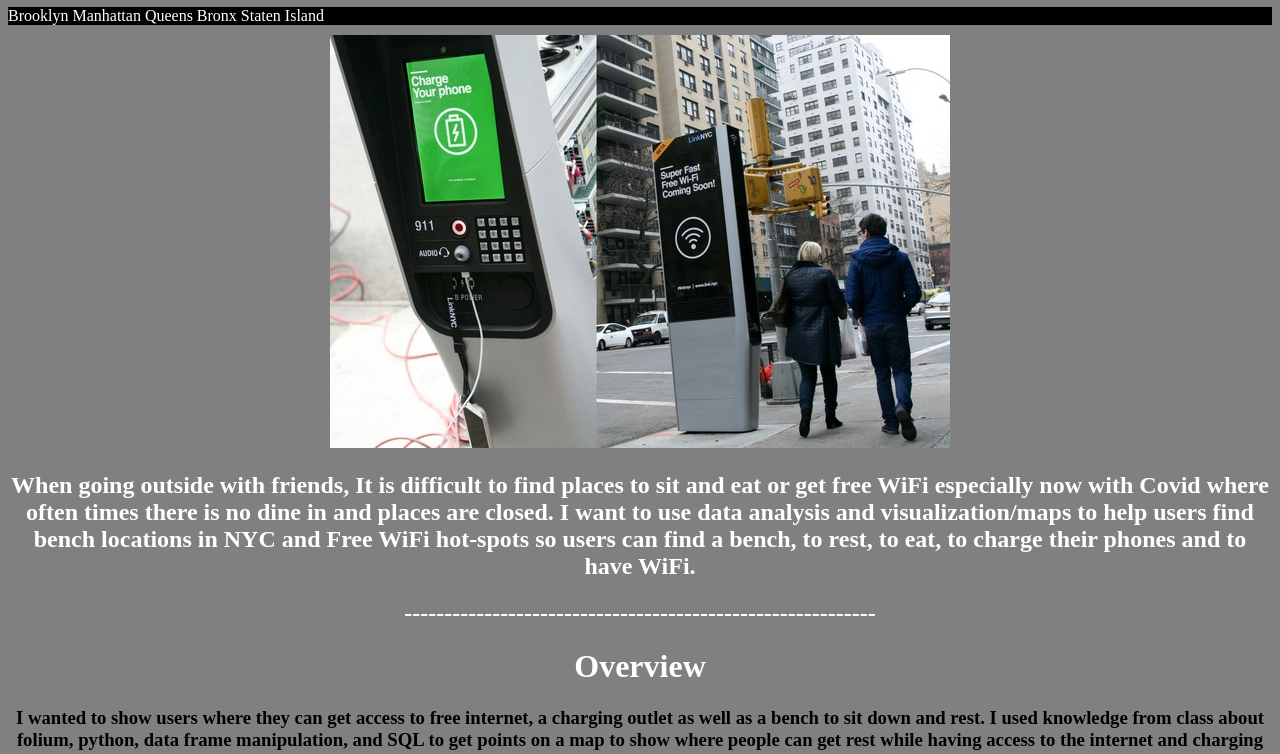
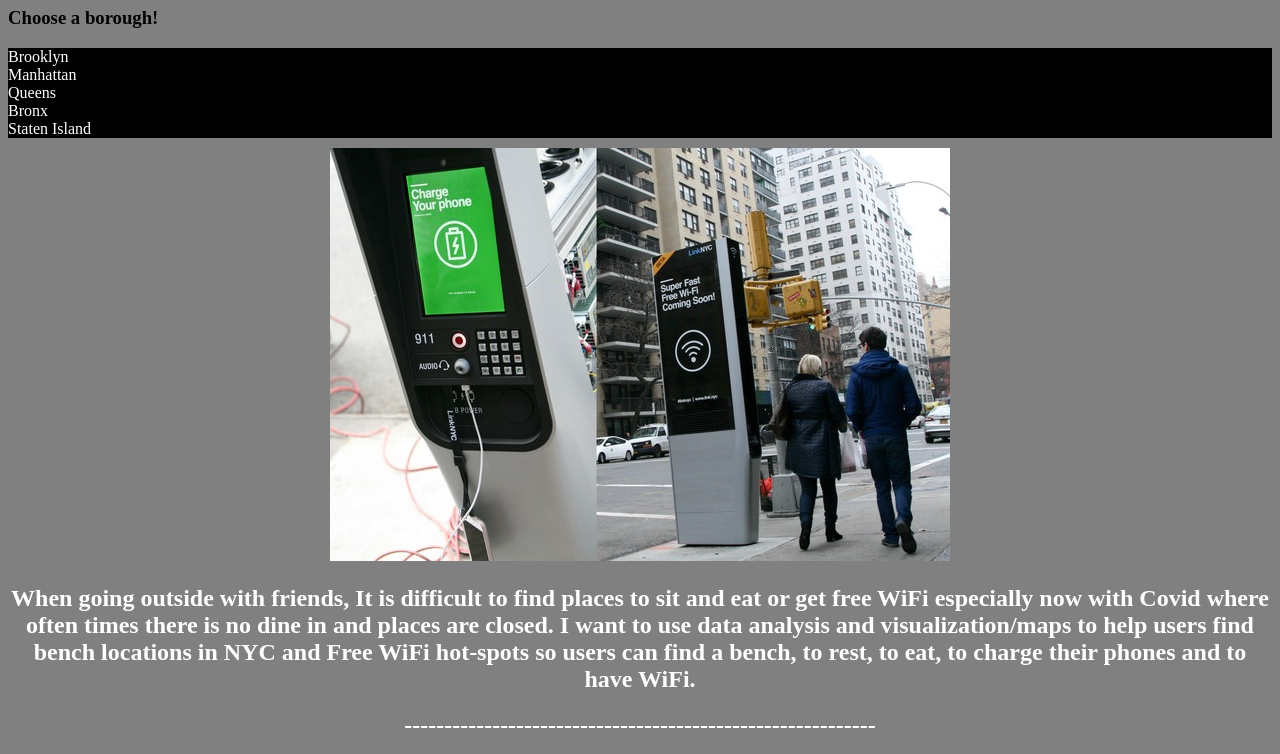
Before and after one commit to FourcanAbdullah/BenchesWithWifi, a plain HTML site: page index.html in a window 1280 px wide. Shown: the part 73-827 px from the top of the page. Drawn offline with Linux system fonts and the light colour scheme.

Commit message:
made navi bar more pronounced

```diff
--- a/index.html
+++ b/index.html
@@ -4,15 +4,20 @@
     <meta charset="utf-8">
     <title></title>
     <h1 style="color:white;text-align:center">Locations with Free Internet, Charging Port and a Bench</h1>
+    <h3>Choose a borough!</h3>
   </head>
   <body style="background-color:grey;">
 
     <div class="header" style="background-color:black;">
 
   <a href="brooklynpage.html" style="color:white; text-decoration:none" >Brooklyn </a>
+  <br>
   <a href="manhattenpage.html" style="color:white; text-decoration:none" >Manhattan</a>
+  <br>
   <a href="queenspage.html" style="color:white; text-decoration:none" >Queens</a>
+  <br>
   <a href="bronxpage.html" style="color:white; text-decoration:none" >Bronx</a>
+  <br>
   <a href="statenislandpage.html" style="color:white; text-decoration:none" >Staten Island</a>
 
     </div>
```
